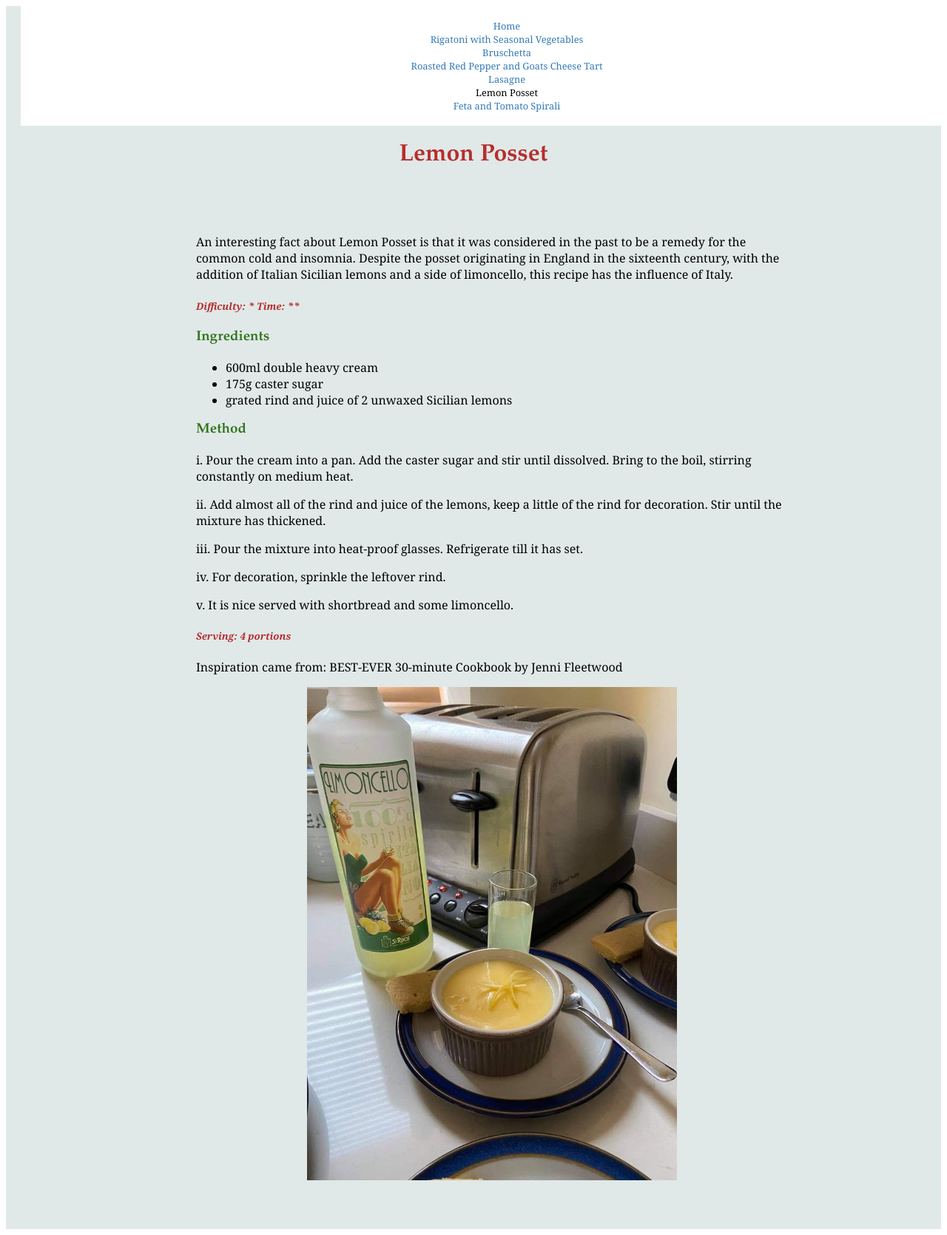
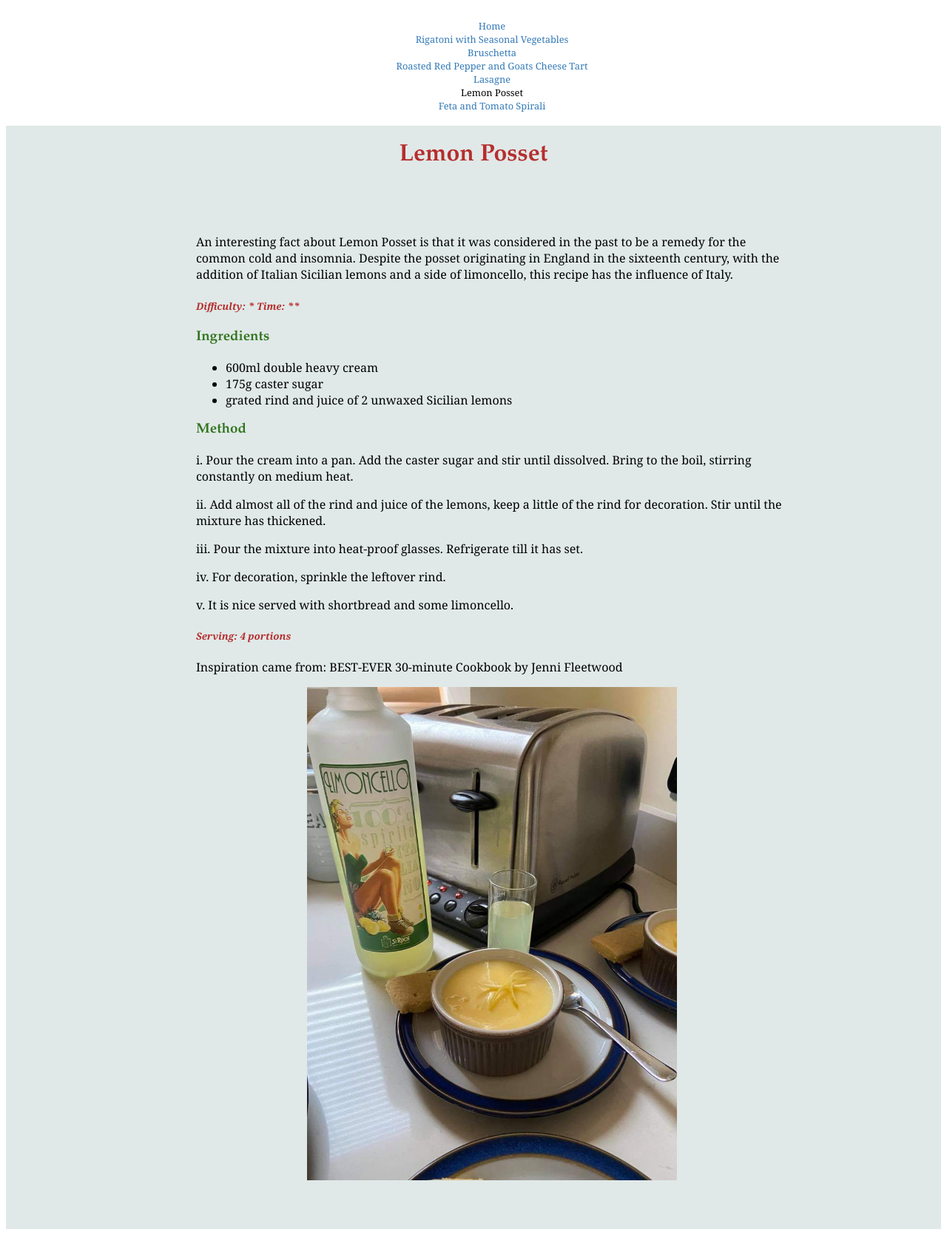
Before and after one commit to Hol1999/Hollyrecipewebsite, a Jekyll site: the page built from _recipes/recipe4.md, in a window 1280 px wide. Shown: the whole page at 74% size. Built offline with Jekyll 4.4.1, drawn with Linux system fonts in a browser that asks for light colours.

Commit message:
Update recipes.css

```diff
--- a/styles/recipes.css
+++ b/styles/recipes.css
@@ -143,7 +143,7 @@ width: 100%;
 font-size: 80%;
 
 padding: 5px;
-margin: 5px 20px;
+margin: 5px auto;
  background-color: white;
 
  position: top;
```
